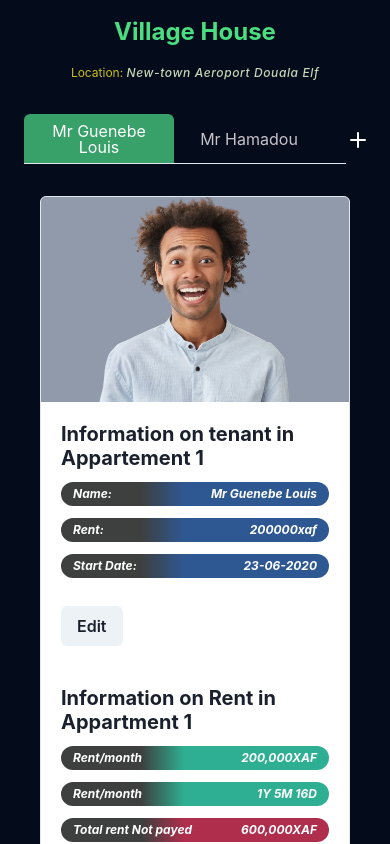
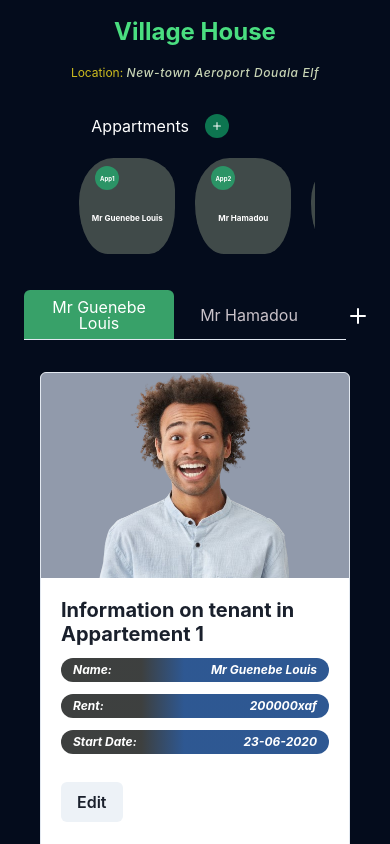
Before and after one commit to axce-j/tenantApp, a React (Vite) app: page /#/village in a window 390 px wide. Shown: the top 844 px of the page. Built offline with nearby package versions, Linux system fonts and the light colour scheme.

Commit message:
reboot version better responsive added tenant users options not tested fully

```diff
--- a/src/components/houseTemplate.jsx
+++ b/src/components/houseTemplate.jsx
@@ -24,8 +24,10 @@ const HouseTemplate = (props) => {
 
   return (
 
-     <Box className="flex flex-col gap-8 justify-center px-6 ">
-      <div className=" pt-4 flex flex-col gap-4 justify-center items-center w-full">
+     <Box className="flex flex-col gap-8 justify-center px-6  sm:pb-32">
+
+
+      <Box className=" pt-4 flex flex-col gap-4 justify-center items-center w-full">
          <Box className="mobile:text-2xl bread-words sm:text-5xl text-green-400 font-bold">
            Village House
          </Box>
@@ -36,7 +38,71 @@ const HouseTemplate = (props) => {
              New-town Aeroport Douala Elf
            </span>
          </Box>
-       </div>
+       </Box>
+
+
+<Box className="flex mobile:flex-col sm:flex-col-reverse gap-8">
+
+<Box className=" flex justify-center">
+  <Box className="text-white flex flex-col gap-4 w-[70%]">
+<Box className="flex gap-4 mobile:pl-4  items-center  ">
+            <span>Appartments</span>{" "}
+            <AddIcon
+              className="bg-[rgba(22,221,132,.5)] p-2 font-bold rounded-full"
+              boxSize={6}
+            />
+          </Box>
+
+         <Box
+          className=" flex flex-col  mobile:justify-center mobile:items-start
+         lgMobile:justify-start lgMobile:items-start
+         sm:justify-start sm:items-start  gap-6 p-1  overflow-x-scroll   "
+         sx={{
+          "&::-webkit-scrollbar": {
+            height: "6px", // Change the height of the scrollbar
+          },
+          "&::-webkit-scrollbar-thumb": {
+            backgroundColor: " rgba(81, 90, 85, 0.4)", // Change the color of the scrollbar thumb
+            borderRadius: "4px", // Change the border radius of the scrollbar thumb
+          },
+          "&::-webkit-scrollbar-track": {
+            backgroundColor: "transparent", // Change the color of the scrollbar track
+          },
+        }}
+        >
+
+          <Box className=" flex mobile:gap-5   sm:gap-4     ">
+            {tenantsNames &&
+              tenantsNames?.map((items, index) => {
+                return (
+                  <div
+                    key={index}
+                    className="  mobile:w-24 mobile:h-24 sm:w-32 sm:h-32 flex flex-col justify-center items-center relative"
+                    style={{
+                      borderRadius: "36% 37% 27% 30% / 45% 33% 48% 52%",
+                      background: "rgba( 81, 90, 85, 0.8 )",
+                      // boxShadow: "0 5px 17px 0 rgba( 21, 138, 35, 0.37 )",
+                      backdropFilter: "blur( 7.5px )",
+                      WebkitBackdropFilter: "blur( 7.5px )",
+                    }}
+                  >
+                    <Box className=" flex justify-center items-center bg-[rgba(22,221,132,.5)] sm:w-10 sm:h-10 mobile:w-6  mobile:h-6 rounded-full p-2 lg:text-[10px] mobile:text-[6px] sm:text-xs font-bold absolute    mobile:top-2 mobile:left-4  ">
+                      {items[0]}
+                    </Box>
+                    <Box className="pt-2 mobile:text-[8px] sm:text-[12px]  mt-4 lg:text-base text-center  font-bold">
+                      {items[1]}
+                    </Box>
+                  </div>
+                );
+              })}
+          </Box>
+        </Box>
+
+  </Box>
+
+
+</Box>
+
 
 
 
@@ -214,6 +280,13 @@ const HouseTemplate = (props) => {
     })}
    </TabPanels>
 </Tabs>
+
+</Box>
+
+
+
+
+
      </Box>
 
 
```
